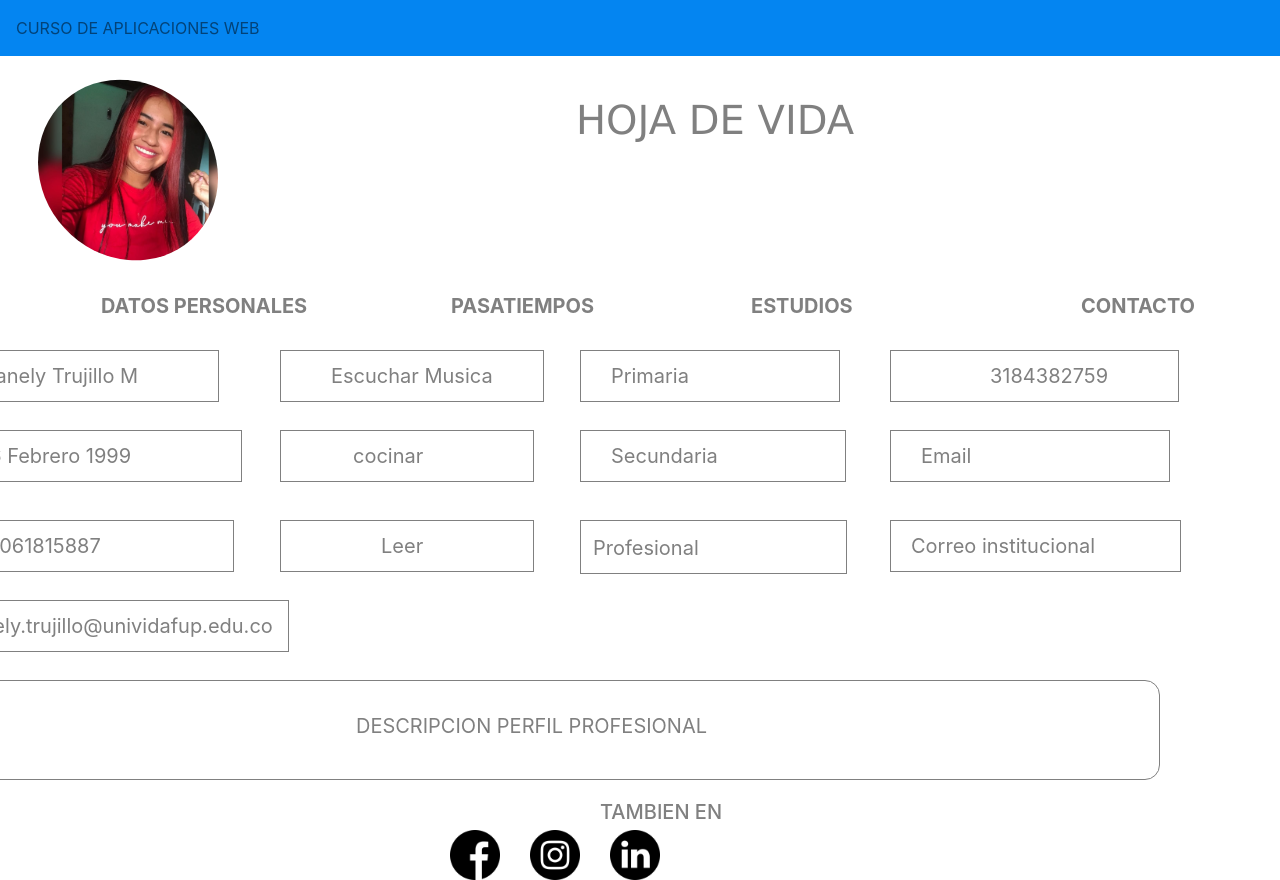
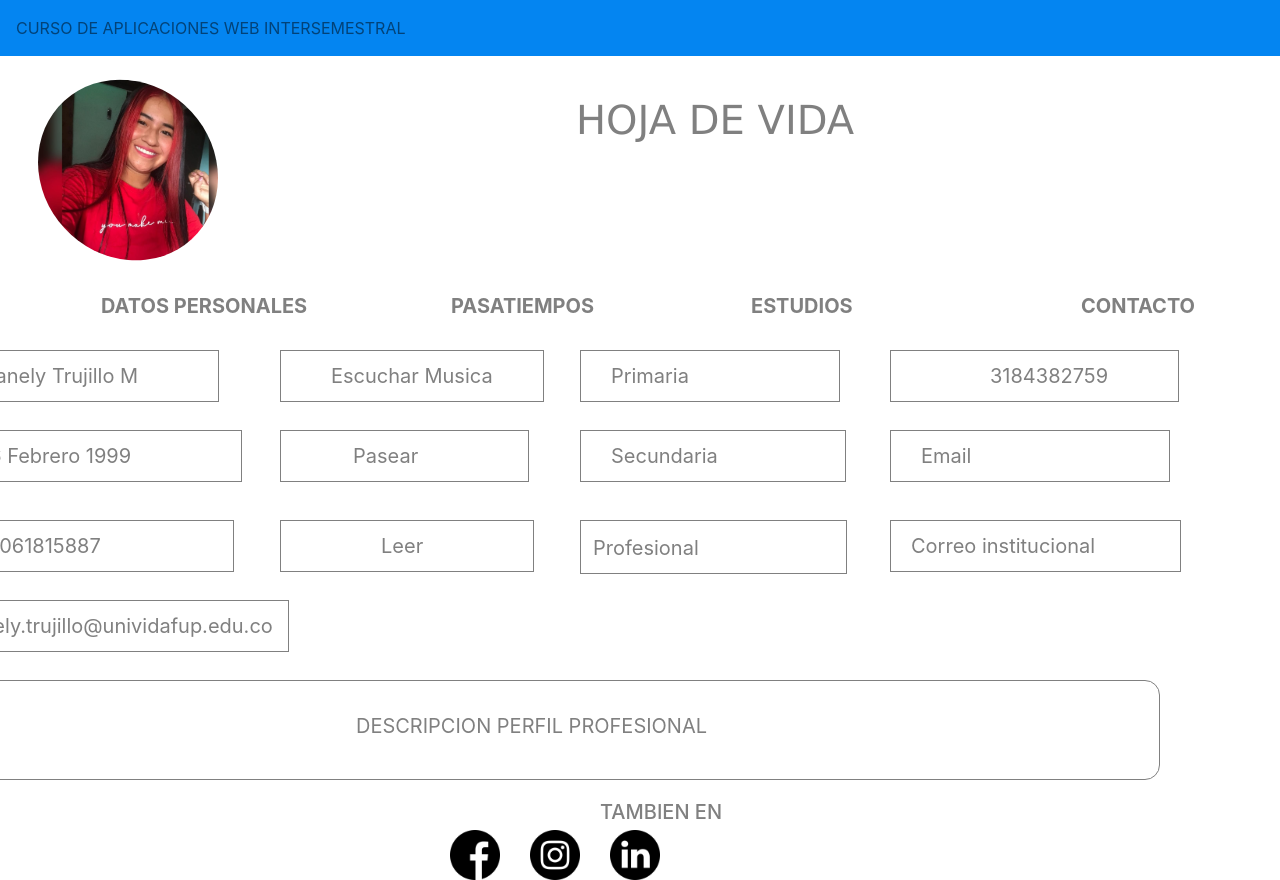
Before and after one commit to danelytrujillo/hoja-de-vida, a plain HTML site: page index.html in a window 1280 px wide. Drawn offline with nearby package versions, Linux system fonts and the light colour scheme.

Commit message:
añadiendo pasa tiempo

```diff
--- a/index.html
+++ b/index.html
@@ -20,7 +20,7 @@
     <nav class ="navbar navbar-light bg-litte"style="background-color:#0485F1;">
         <span class="navbar-text">
 
-         CURSO DE APLICACIONES WEB
+         CURSO DE APLICACIONES WEB INTERSEMESTRAL
 
         </span>
       </nav>
@@ -52,7 +52,7 @@
         </tr><br>
         <tr>
             <td class="fechanac">16 Febrero 1999</td>
-            <td class="pst2">cocinar</td>
+            <td class="pst2">Pasear</td>
             <td class="secundaria">Secundaria</td>
             <td class="email">Email</td>
         </tr><br>
```
